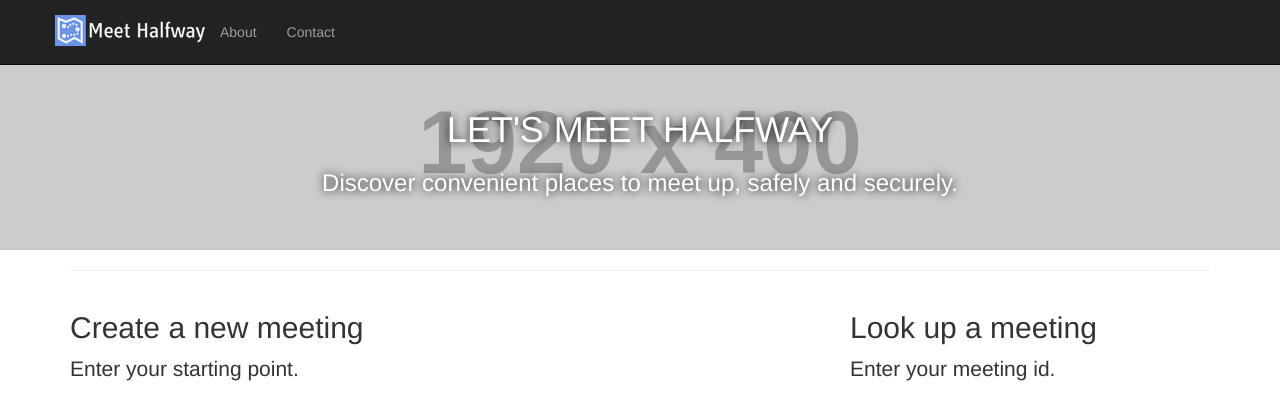
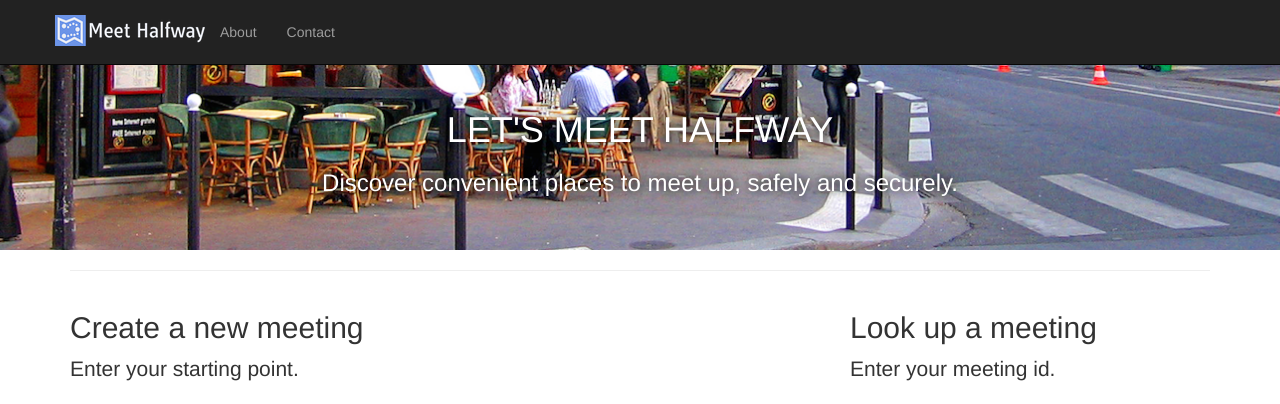
Before and after one commit to cszc/Meet-Halfway, a Django app: page /test/home in a window 1280 px wide. Shown: the top 404 px of the page. Run offline with Django 3.2, Linux system fonts and the light colour scheme; grey boxes labelled with a size stand in for pictures from a placeholder-image service; some libraries are stand-ins or nearby versions.

Commit message:
updated header image

```diff
--- a/meethalfway/static/bootstrap/css/logo-nav.css
+++ b/meethalfway/static/bootstrap/css/logo-nav.css
@@ -28,7 +28,7 @@ body {
 
 .business-header {
     height: 200px;
-    background: url('http://placehold.it/1920x400') center center no-repeat scroll;
+    background: url('https://github.com/ladyson/pllc/blob/master/meethalfway/static/bootstrap/images/bg2.png?raw=true') center center no-repeat scroll;
     -webkit-background-size: cover;
     -moz-background-size: cover;
     background-size: cover;
```
